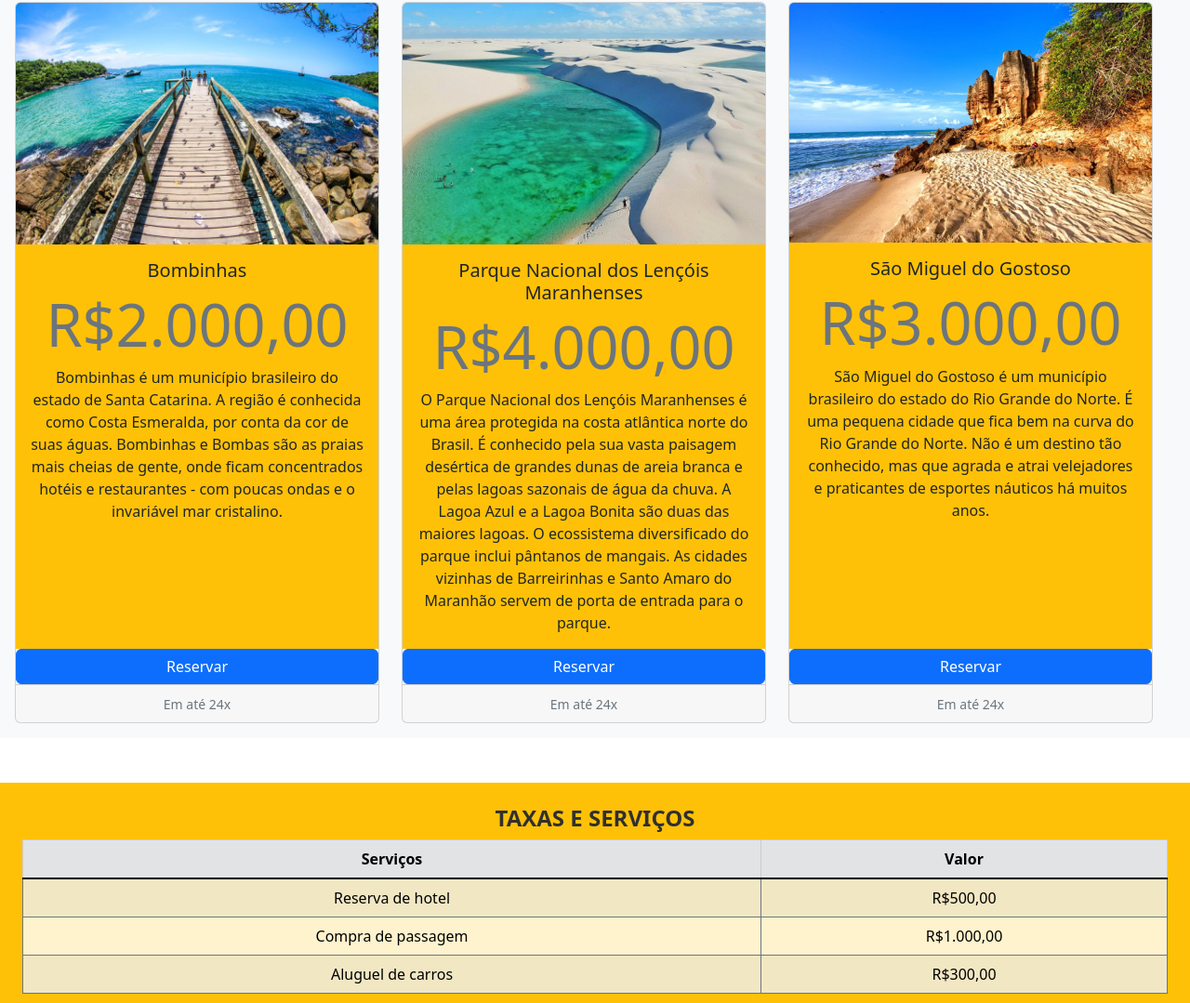
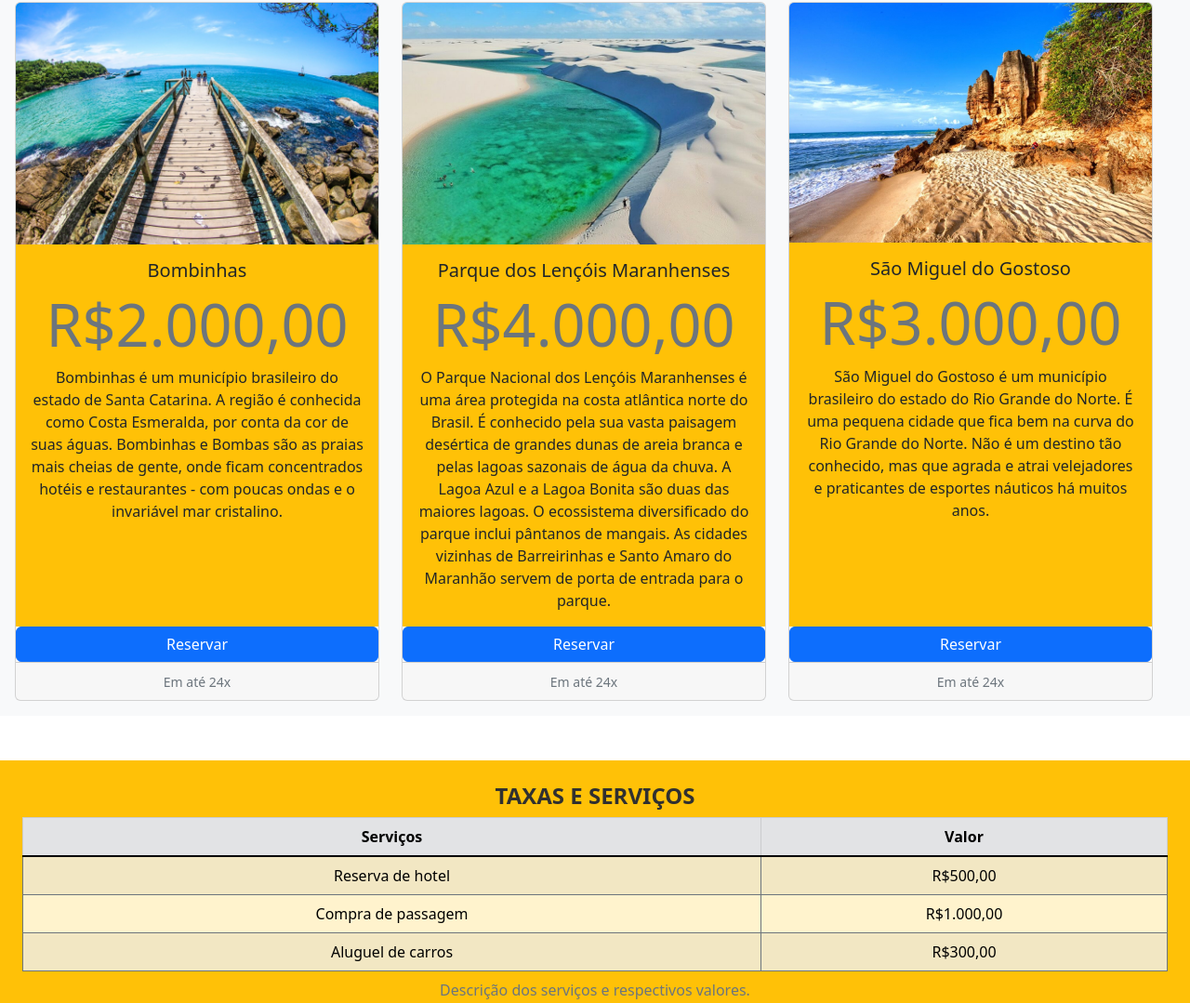
Before and after one commit to AnaDaGraca/Site-Viagem, a plain HTML site: page index.html in a window 1280 px wide. Shown: the part 2332-3411 px from the top of the page at 93% size. Drawn offline with nearby package versions, Linux system fonts and the light colour scheme.

Commit message:
Update index.html

```diff
--- a/index.html
+++ b/index.html
@@ -239,7 +239,7 @@
                 <div class="card h-100">
                   <img src="Img/capa-lencois-930x620.jpg" class="card-img-top" alt="Gramado">
                   <div class="card-body bg-warning">
-                    <h5 class="card-title">Parque Nacional dos Lençóis Maranhenses</h5>
+                    <h5 class="card-title">Parque dos Lençóis Maranhenses</h5>
                     <h1 class="cart-subtitle text-muted">R$4.000,00</h1>
                     <p class="card-text">O Parque Nacional dos Lençóis Maranhenses é uma área protegida na costa atlântica norte do Brasil. É conhecido pela sua vasta paisagem desértica de grandes dunas de areia branca e pelas lagoas sazonais de água da chuva. A Lagoa Azul e a Lagoa Bonita são duas das maiores lagoas. O ecossistema diversificado do parque inclui pântanos de mangais. As cidades vizinhas de Barreirinhas e Santo Amaro do Maranhão servem de porta de entrada para o parque.</p>
                   </div>
```
